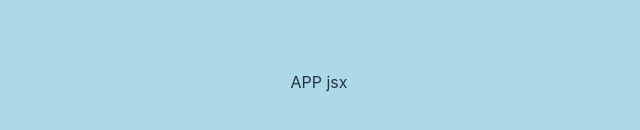
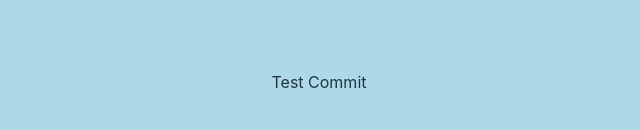
Before and after one commit to SyK5/Group_Final_Project, a React (Vite) app in the folder client/: page / in a window 1280 px wide. Shown: the part 318-448 px from the top of the page, without its empty margins (321-961 px from the left). Built offline with nearby package versions, Linux system fonts and the light colour scheme.

Commit message:
test commit for pushing

```diff
--- a/client/src/App.jsx
+++ b/client/src/App.jsx
@@ -5,7 +5,7 @@ function App() {
 
   return (
     <>
-      <div>APP jsx</div>
+      <div>Test Commit</div>
     </>
   )
 }
```
